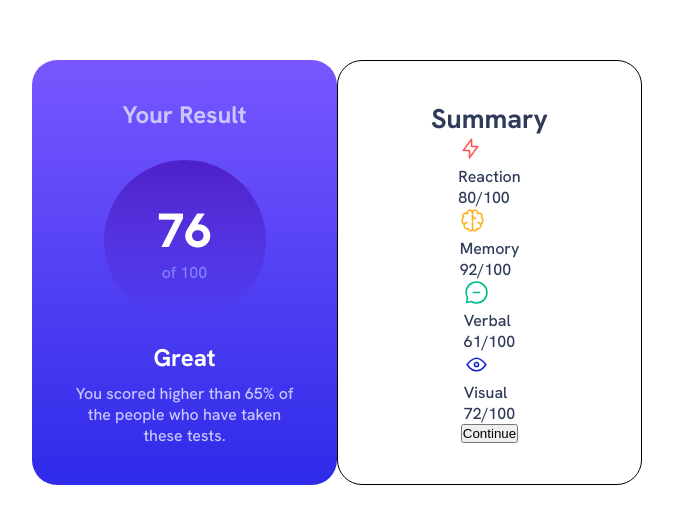
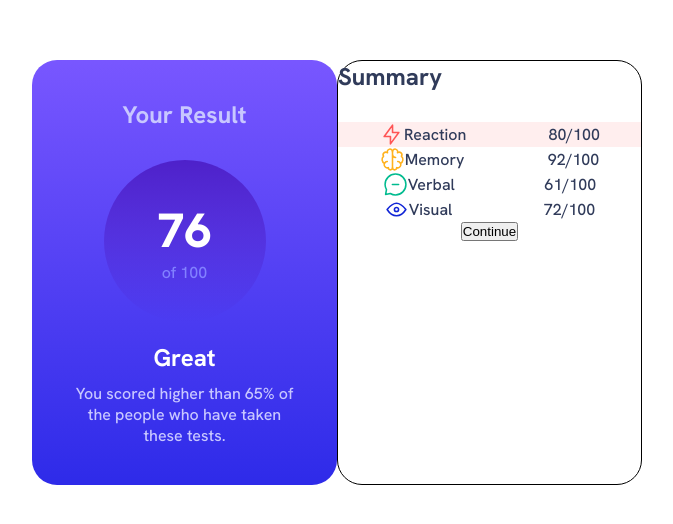
Before and after one commit to PlooJompong/Frontend-Mentor-Challenges, a plain HTML site: page index.html in a window 1280 px wide. Shown: the part 128-652 px from the top of the page, without its empty margins (303-976 px from the left). Drawn offline with Linux system fonts and the light colour scheme.

Commit message:
Added more styles

```diff
--- a/index.html
+++ b/index.html
@@ -21,9 +21,8 @@
 
   <body>
     <main>
-      <div class="container">
+      <div class="container flex-c">
         <!-- Card-Left -->
-
         <div class="container__card-left flex-clm">
           <h2>Your Result</h2>
           <div class="card-left__circle flex-clm">
@@ -37,10 +36,10 @@
         </div>
 
         <!-- Card-Right -->
-        <div class="container__card-right flex-clm">
+        <div class="container__card-right">
           <h2>Summary</h2>
-          <div class="card-right__test-result-reation">
-            <div class="test-result__reaction">
+          <div class="card-right__test-result-reaction flex-arc">
+            <div class="test-result__reaction flex-c">
               <img src="assets/images/icon-reaction.svg" alt="Reaction icon" />
               <p>Reaction</p>
             </div>
@@ -48,8 +47,8 @@
           </div>
 
           <!-- Memory -->
-          <div class="card-right__test-result-memory">
-            <div class="test-result__memory">
+          <div class="card-right__test-result-memory flex-arc">
+            <div class="test-result__memory flex-c">
               <img src="assets/images/icon-memory.svg" alt="Memory icon" />
               <p>Memory</p>
             </div>
@@ -57,24 +56,25 @@
           </div>
 
           <!-- Verbal -->
-          <div class="card-right__test-result-verbal">
-            <div class="test-result__verbal">
+          <div class="card-right__test-result-verbal flex-arc">
+            <div class="test-result__verbal flex-c">
               <img src="assets/images/icon-verbal.svg" alt="Verbal icon" />
               <p>Verbal</p>
             </div>
             <p class="score">61/100</p>
           </div>
-
           <!-- Visual -->
-          <div class="card-right__test-result-visual">
-            <div class="test-result__visual">
+          <div class="card-right__test-result-visual flex-arc">
+            <div class="test-result__visual flex-c">
               <img src="assets/images/icon-visual.svg" alt="Visual icon" />
               <p>Visual</p>
             </div>
             <p class="score">72/100</p>
           </div>
 
-          <button type="button" class="card-right__btn">Continue</button>
+          <div class="btn-container flex-c">
+            <button type="button" class="card-right__btn">Continue</button>
+          </div>
         </div>
       </div>
     </main>
--- a/styles.css
+++ b/styles.css
@@ -51,14 +51,24 @@ p {
   align-items: center;
 }
 
-.container {
+.flex-c {
   display: flex;
   justify-content: center;
   align-items: center;
+}
+
+.flex-arc {
+  display: flex;
+  justify-content: space-around;
+  align-items: center;
+}
+
+.container {
   width: 615px;
   height: 425px;
 }
 
+/* Card-Left */
 .container__card-left {
   text-align: center;
   width: 305px;
@@ -80,7 +90,6 @@ p {
   font-size: 1rem;
   font-weight: 500;
   padding: 0 40px;
-  /* margin-bottom: 30px; */
 }
 
 .card-left__circle {
@@ -113,6 +122,7 @@ span.card-left__great {
   color: var(--white);
 }
 
+/* Card-Right */
 .container__card-right {
   width: 305px;
   height: 425px;
@@ -120,6 +130,20 @@ span.card-left__great {
   color: var(--darkgray-blue);
   border: 1px solid black;
 }
+
+.container__card-right h2 {
+  font-size: 1.5rem;
+  margin-bottom: 30px;
+  /* padding: 30px; */
+}
+
+.card-right__test-result-reaction {
+  background-color: hsla(0, 100%, 67%, 0.1);
+}
+
+.card-right__test-result-memory {
+}
+
 /*
 .attribution {
   font-size: 11px;
```
